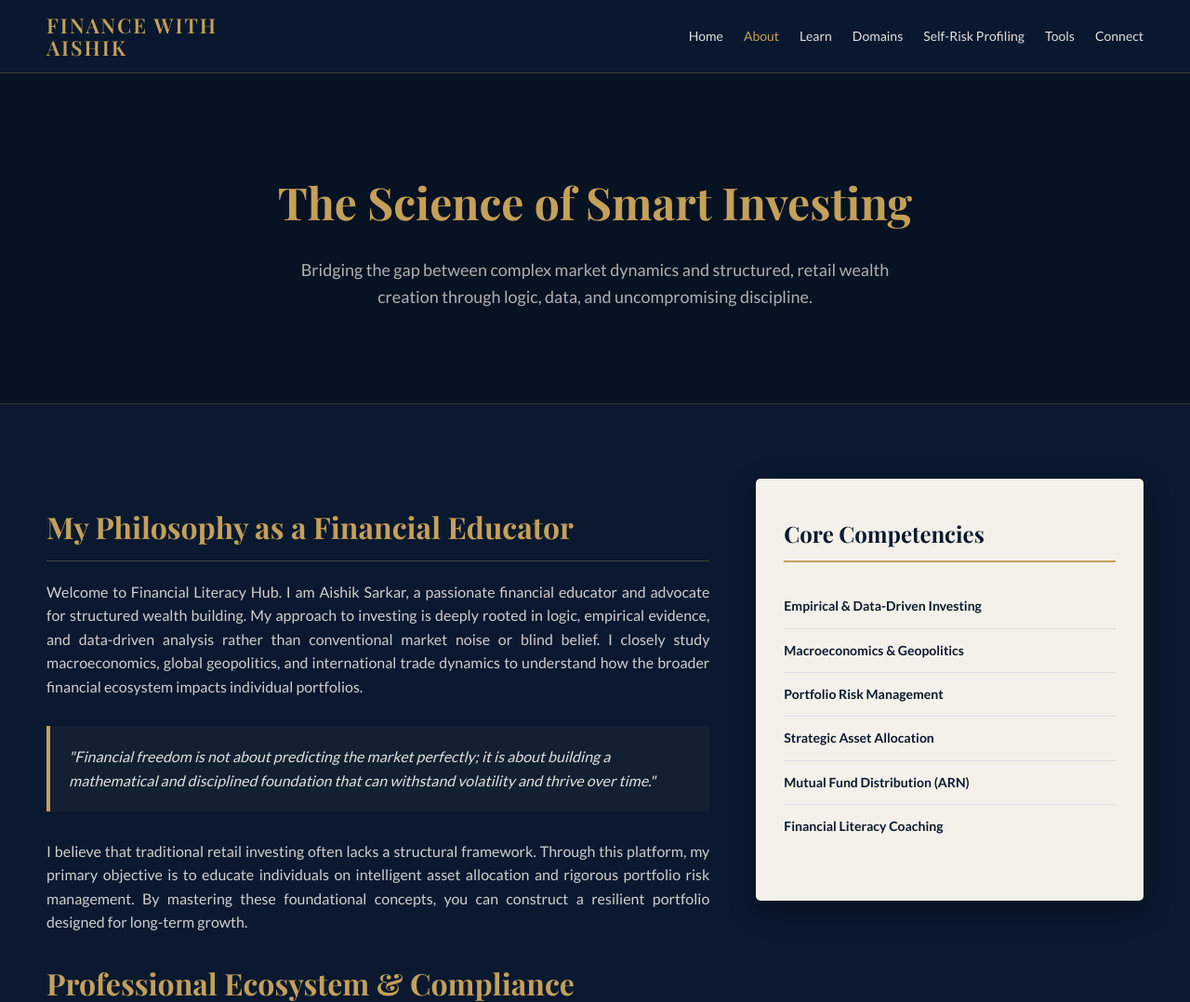
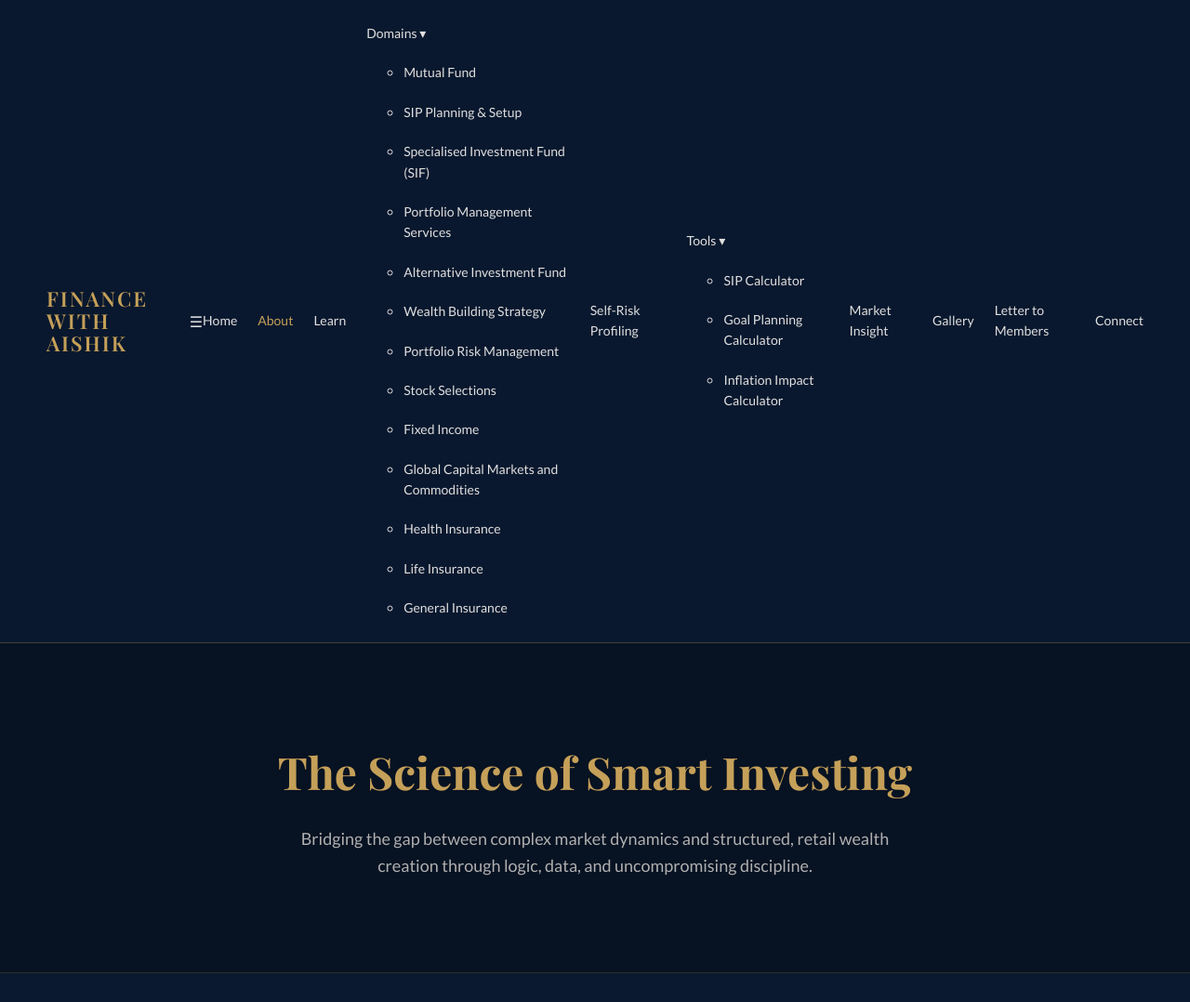
Before and after one commit to aishiksarkar1-ui/Aishik_website, a Flask app: page /about in a window 1280 px wide. Shown: the top 1078 px of the page at 93% size. Run offline with Flask 3, Linux system fonts and the light colour scheme.

Commit message:
Update about.html

```diff
--- a/templates/about.html
+++ b/templates/about.html
@@ -180,16 +180,50 @@
 </head>
 <body>
 
-    <!-- নেভিগেশন বার -->
+   <!-- সম্পূর্ণ স্টিকি নেভিগেশন বার -->
     <nav class="navbar">
         <a href="/" class="logo">FINANCE WITH<br>AISHIK</a>
+        <div class="menu-toggle" onclick="toggleMenu()">&#9776;</div>
         <ul class="nav-links" id="navLinks">
             <li><a href="/">Home</a></li>
             <li><a href="/about" class="active">About</a></li>
             <li><a href="#">Learn</a></li>
-            <li><a href="#">Domains</a></li>
+
+            <!-- Domains Dropdown -->
+            <li class="dropdown">
+                <a href="#">Domains &#9662;</a>
+                <ul class="dropdown-content">
+                    <li><a href="#">Mutual Fund</a></li>
+                    <li><a href="#">SIP Planning & Setup</a></li>
+                    <li><a href="#">Specialised Investment Fund (SIF)</a></li>
+                    <li><a href="#">Portfolio Management Services</a></li>
+                    <li><a href="#">Alternative Investment Fund</a></li>
+                    <li><a href="#">Wealth Building Strategy</a></li>
+                    <li><a href="#">Portfolio Risk Management</a></li>
+                    <li><a href="#">Stock Selections</a></li>
+                    <li><a href="#">Fixed Income</a></li>
+                    <li><a href="#">Global Capital Markets and Commodities</a></li>
+                    <li><a href="#">Health Insurance</a></li>
+                    <li><a href="#">Life Insurance</a></li>
+                    <li><a href="#">General Insurance</a></li>
+                </ul>
+            </li>
+
             <li><a href="#">Self-Risk Profiling</a></li>
-            <li><a href="#">Tools</a></li>
+
+            <!-- Tools Dropdown -->
+            <li class="dropdown">
+                <a href="#">Tools &#9662;</a>
+                <ul class="dropdown-content">
+                    <li><a href="#">SIP Calculator</a></li>
+                    <li><a href="#">Goal Planning Calculator</a></li>
+                    <li><a href="#">Inflation Impact Calculator</a></li>
+                </ul>
+            </li>
+
+            <li><a href="#">Market Insight</a></li>
+            <li><a href="#">Gallery</a></li>
+            <li><a href="#">Letter to Members</a></li>
             <li><a href="#">Connect</a></li>
         </ul>
     </nav>
```
